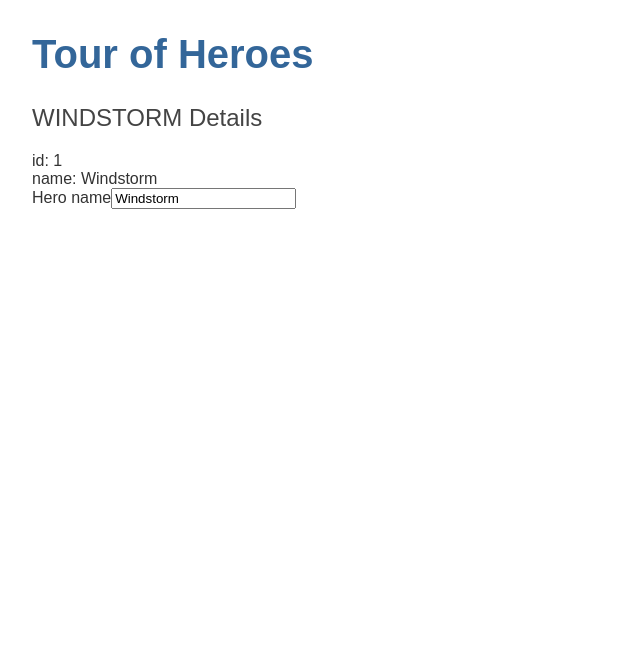
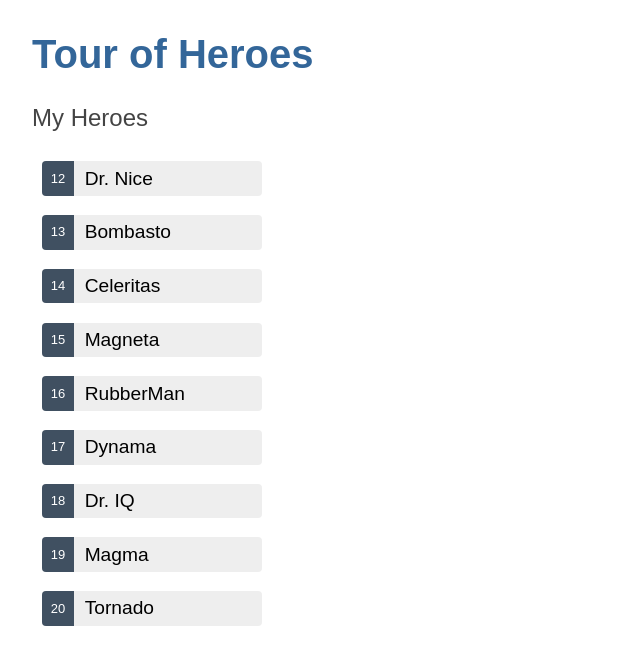
Before and after one commit to DaniilKononenko/Tour-ofHeroes, an Angular app: page / in a window 1280 px wide. Shown: the top 664 px of the page, without its empty margins (0-640 px from the left). Built offline with nearby package versions, Linux system fonts and the light colour scheme.

Commit message:
Added list of heroes

```diff
--- a/src/app/heroes/heroes.component.html
+++ b/src/app/heroes/heroes.component.html
@@ -1,8 +1,18 @@
-<h2>{{ hero.name | uppercase }} Details</h2>
-<div><span>id: </span> {{ hero.id }}</div>
-<div><span>name: </span> {{ hero.name }}</div>
+<h2>My Heroes</h2>
+<ul class="heroes">
+  <li *ngFor="let hero of heroes">
+    <button [class.selected]="hero === selectedHero" type="button" (click)="onSelect(hero)">
+      <span class="badge">{{hero.id}}</span>
+      <span class="name">{{hero.name}}</span>
+    </button>
+  </li>
+</ul>
 
-<div>
-    <label for="name">Hero name</label>
-    <input  id="name" [(ngModel)]="hero.name" placeholder="name">
+<div *ngIf="selectedHero">
+  <h2>{{selectedHero.name | uppercase}} Details</h2>
+  <div>id: {{selectedHero.id}}</div>
+  <div>
+    <label for="hero-name">Hero name: </label>
+    <input id="hero-name" [(ngModel)]="selectedHero.name" placeholder="name">
+  </div>
 </div>
--- a/src/app/heroes/heroes.component.scss
+++ b/src/app/heroes/heroes.component.scss
@@ -0,0 +1,66 @@
+/* HeroesComponent's private CSS styles */
+.heroes {
+    margin: 0 0 2em 0;
+    list-style-type: none;
+    padding: 0;
+    width: 15em;
+
+    & li {
+      display: flex;
+    }
+
+    & button {
+      flex: 1;
+      cursor: pointer;
+      position: relative;
+      left: 0;
+      background-color: #EEE;
+      margin: .5em;
+      padding: 0;
+      border-radius: 4px;
+      display: flex;
+      align-items: stretch;
+      height: 1.8em;
+
+      &:hover {
+        color: #2c3a41;
+        background-color: #e6e6e6;
+        left: .1em;
+      }
+
+      &:active {
+        background-color: #525252;
+        color: #fafafa;
+      }
+
+      &.selected {
+        background-color: black;
+        color: white;
+
+        &:hover {
+          background-color: #505050;
+          color: white;
+        }
+
+        &:active {
+          background-color: black;
+          color: white;
+        }
+      }
+    }
+
+    & .badge {
+      display: inline-block;
+      font-size: small;
+      color: white;
+      padding: 0.8em 0.7em 0 0.7em;
+      background-color: #405061;
+      line-height: 1em;
+      margin-right: .8em;
+      border-radius: 4px 0 0 4px;
+    }
+
+    & .name {
+      align-self: center;
+    }
+  }
--- a/src/app/heroes/heroes.component.ts
+++ b/src/app/heroes/heroes.component.ts
@@ -1,18 +1,32 @@
-import { Component } from '@angular/core';
-import { UpperCasePipe } from '@angular/common';
-import { Hero } from '../hero/Hero';
-import { FormsModule } from '@angular/forms';
+import {Component} from '@angular/core';
+import {
+  NgIf,
+  NgFor,
+  UpperCasePipe,
+} from '@angular/common';
+import {FormsModule} from '@angular/forms';
+
+import {Hero} from '../hero';
+import {HEROES} from '../mock-heroes';
 
 @Component({
+  standalone: true,
   selector: 'app-heroes',
-  standalone: true,
-  imports: [UpperCasePipe, FormsModule],
   templateUrl: './heroes.component.html',
-  styleUrl: './heroes.component.scss'
+  styleUrls: ['./heroes.component.scss'],
+  imports: [
+    FormsModule,
+    NgIf,
+    NgFor,
+    UpperCasePipe,
+  ],
 })
+
 export class HeroesComponent {
-  hero: Hero = {
-    id: 1,
-    name: "Windstorm"
+  heroes = HEROES;
+  selectedHero?: Hero;
+
+  onSelect(hero: Hero): void {
+    this.selectedHero = hero;
   }
 }
--- /dev/null
+++ b/src/app/mock-heroes.ts
@@ -0,0 +1,13 @@
+import { Hero } from './hero';
+
+export const HEROES: Hero[] = [
+  { id: 12, name: 'Dr. Nice' },
+  { id: 13, name: 'Bombasto' },
+  { id: 14, name: 'Celeritas' },
+  { id: 15, name: 'Magneta' },
+  { id: 16, name: 'RubberMan' },
+  { id: 17, name: 'Dynama' },
+  { id: 18, name: 'Dr. IQ' },
+  { id: 19, name: 'Magma' },
+  { id: 20, name: 'Tornado' }
+];
```
Also changed, not shown: src/app/hero.ts (renamed from src/app/hero/hero.ts).
